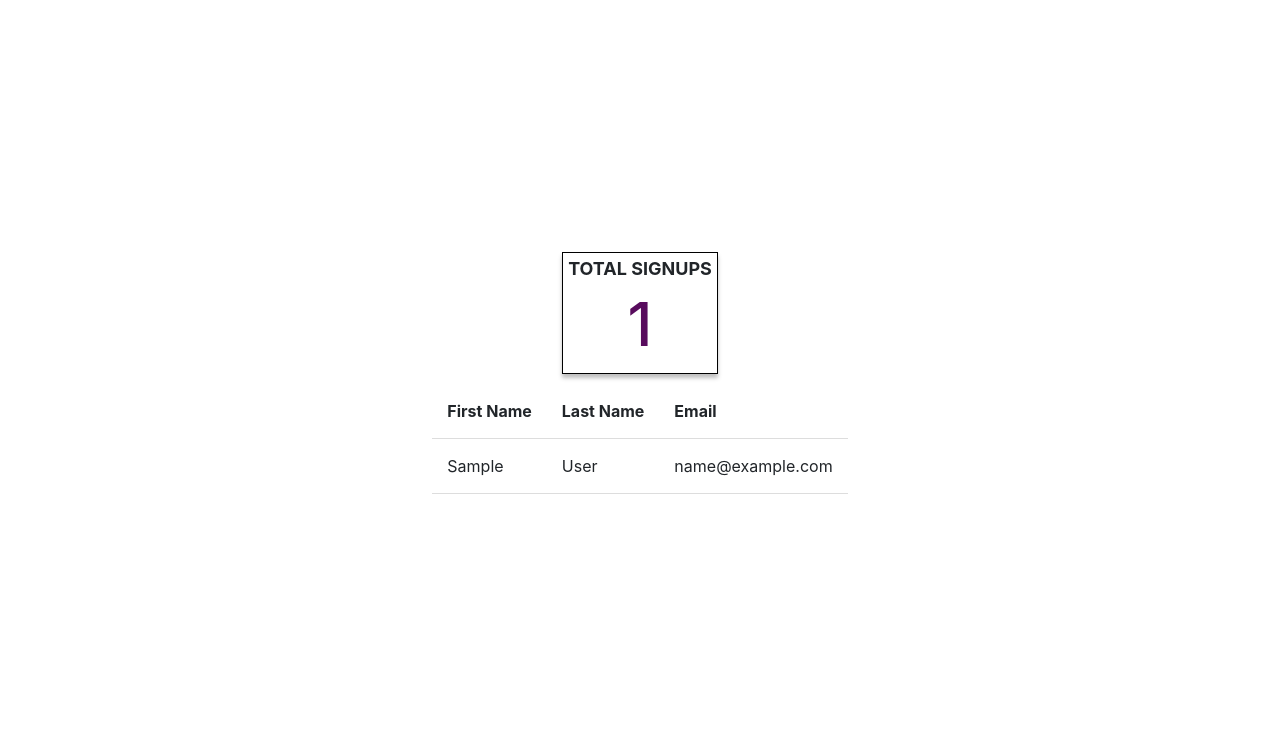
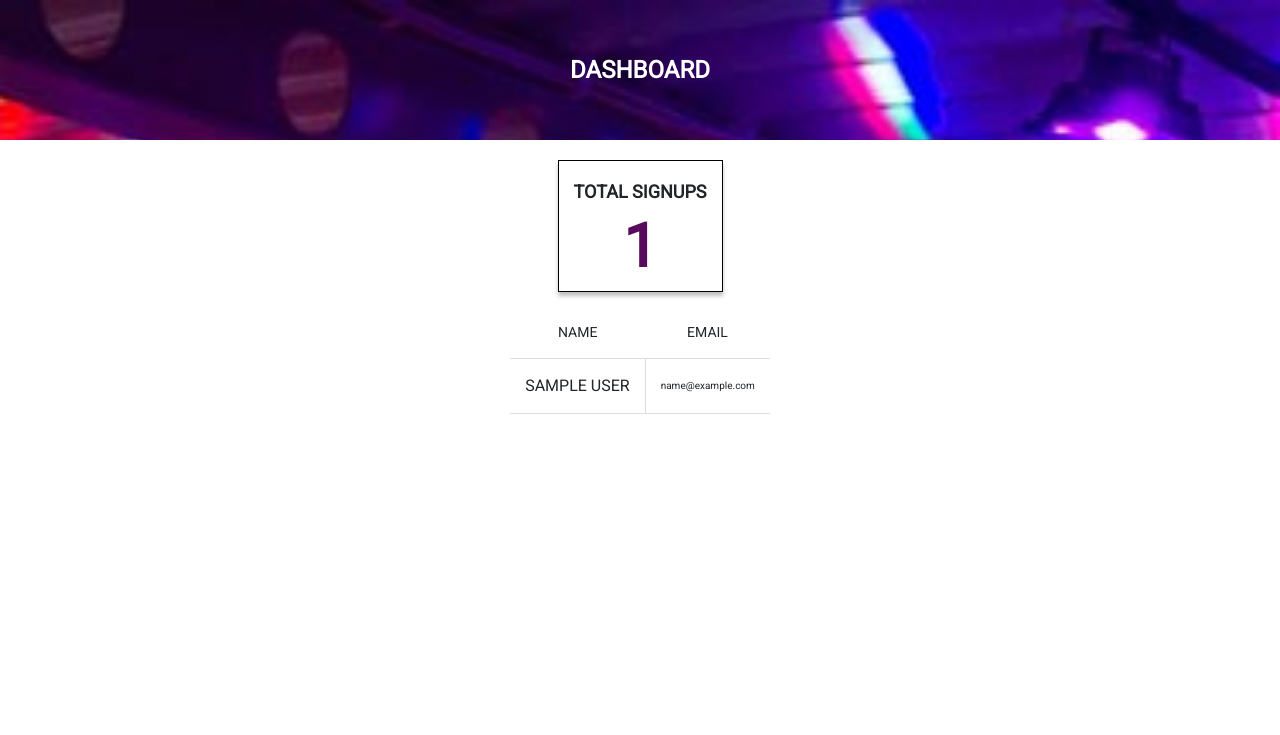
Before and after one commit to csgill32/lasertag, a Django app: page /adminpage/ in a window 1280 px wide. Shown: the top 735 px of the page. Run offline with Django 3.2, Linux system fonts and the light colour scheme; tables that the repository leaves empty hold one stand-in row (values such as "Sample post"); some libraries are stand-ins or nearby versions.

Commit message:
admin styling almost complete

```diff
--- a/main_app/static/css/styles.css
+++ b/main_app/static/css/styles.css
@@ -1,5 +1,10 @@
+body {
+    font-family: 'Roboto', sans-serif;
+}
+
 table {
     border-collapse: collapse;
+    margin-top: 15px;
 }
 
 th, td {
@@ -7,14 +12,32 @@ th, td {
     padding: 15px;
 }
 
-main{
-    height: 92vh;
+th {
+    font-size: 14px;
+    font-weight: lighter;
+}
+
+td.email {
+    font-size: 10px;
+    border-left: 1px solid #ddd;
+}
+
+header.admin-header {
+    background-image: url('../images/laser.png');
+    background-size: cover;
+    height: 140px;
+    margin: 0px;
+    padding: 0px;
+    width: 100vw;
 }
 
 .total-signups {
 width: fit-content;
-padding: 5px;
-margin: 10px;
+padding-top: 20px;
+padding-left: 15px;
+padding-right: 15px;
+padding-bottom: 0px;
+margin-top: 20px;
 background: #FFFFFF;
 border: 1px solid #000000;
 box-sizing: border-box;
@@ -29,10 +52,8 @@ box-shadow: 0px 4px 4px rgba(0, 0, 0, 0.25);
 .tally {
     color: #580B5D;
     font-size: 60px;
+    font-weight: bolder;
 }
-
-
-
 
 .home__section {
     max-width: 360px;
--- a/main_app/templates/adminpage.html
+++ b/main_app/templates/adminpage.html
@@ -3,26 +3,29 @@
 {% block content %}
 
 <main>
-    <div class="container d-flex justify-content-center align-items-center w-50 h-100">
-        <div class="align-self-center">
+    <div class="container d-flex justify-content-center align-items-center">
+        <div class="align-self-center mt-0">
+
+            <header class="admin-header d-flex align-items-center justify-content-center text-center">
+                <h4 class="text-white font-weight-bolder my-0">DASHBOARD</h5>
+            </header>
+
             <div class="total-signups mx-auto text-center">
                 <h6>TOTAL SIGNUPS</h6>
                 <h1 class="tally">{{subscribers.count}}</h1>
             </div>
 
-            <table>
-                <tr>
-                    <th>First Name</th>
-                    <th>Last Name</th>
-                    <th>Email</th>
+            <table class='d-flex align-items-center justify-content-center'>
+                <tr class="text-center">
+                    <th>NAME</th>
+                    <th>EMAIL</th>
                 </tr>
 
                 {% for subscriber in subscribers %}
 
                 <tr>
-                    <td>{{subscriber.first_name | capfirst }}</td>
-                    <td>{{subscriber.last_name | capfirst }}</td>
-                    <td>{{subscriber.email}}</td>
+                    <td class="name">{{subscriber.first_name | upper }} {{subscriber.last_name | upper }}</td>
+                    <td class="email">{{subscriber.email}}</td>
                 </tr>
 
                 {% endfor%}
--- a/main_app/templates/base.html
+++ b/main_app/templates/base.html
@@ -8,6 +8,12 @@
     <link rel="stylesheet" href="{% static 'css/styles.css' %}">
     <link rel="stylesheet" href="https://stackpath.bootstrapcdn.com/bootstrap/4.5.0/css/bootstrap.min.css"
         integrity="sha384-9aIt2nRpC12Uk9gS9baDl411NQApFmC26EwAOH8WgZl5MYYxFfc+NcPb1dKGj7Sk" crossorigin="anonymous">
+    <link href='https://fonts.googleapis.com/css?family=Roboto' rel='stylesheet'>
+    <style>
+        body {
+            font-family: 'Roboto';
+        }
+    </style>
     <script src="https://code.jquery.com/jquery-3.5.1.slim.min.js"
         integrity="sha384-DfXdz2htPH0lsSSs5nCTpuj/zy4C+OGpamoFVy38MVBnE+IbbVYUew+OrCXaRkfj" crossorigin="anonymous"
         defer></script>
```
Also changed, not shown: main_app/static/images/laser.png (renamed from main_app/static/images/laserBG_IMG.png), main_app/static/images/laserbg_img.png (deleted).
